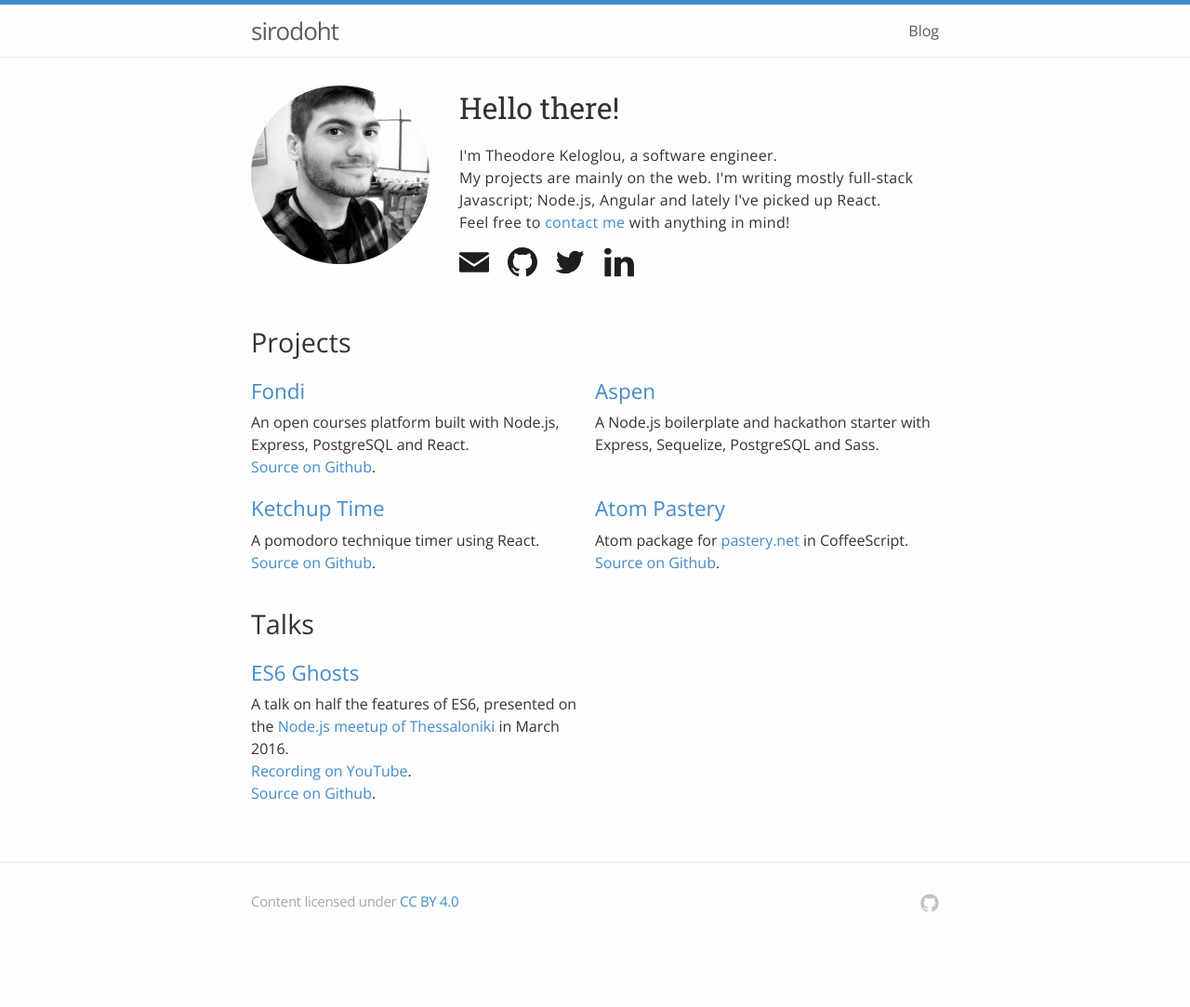
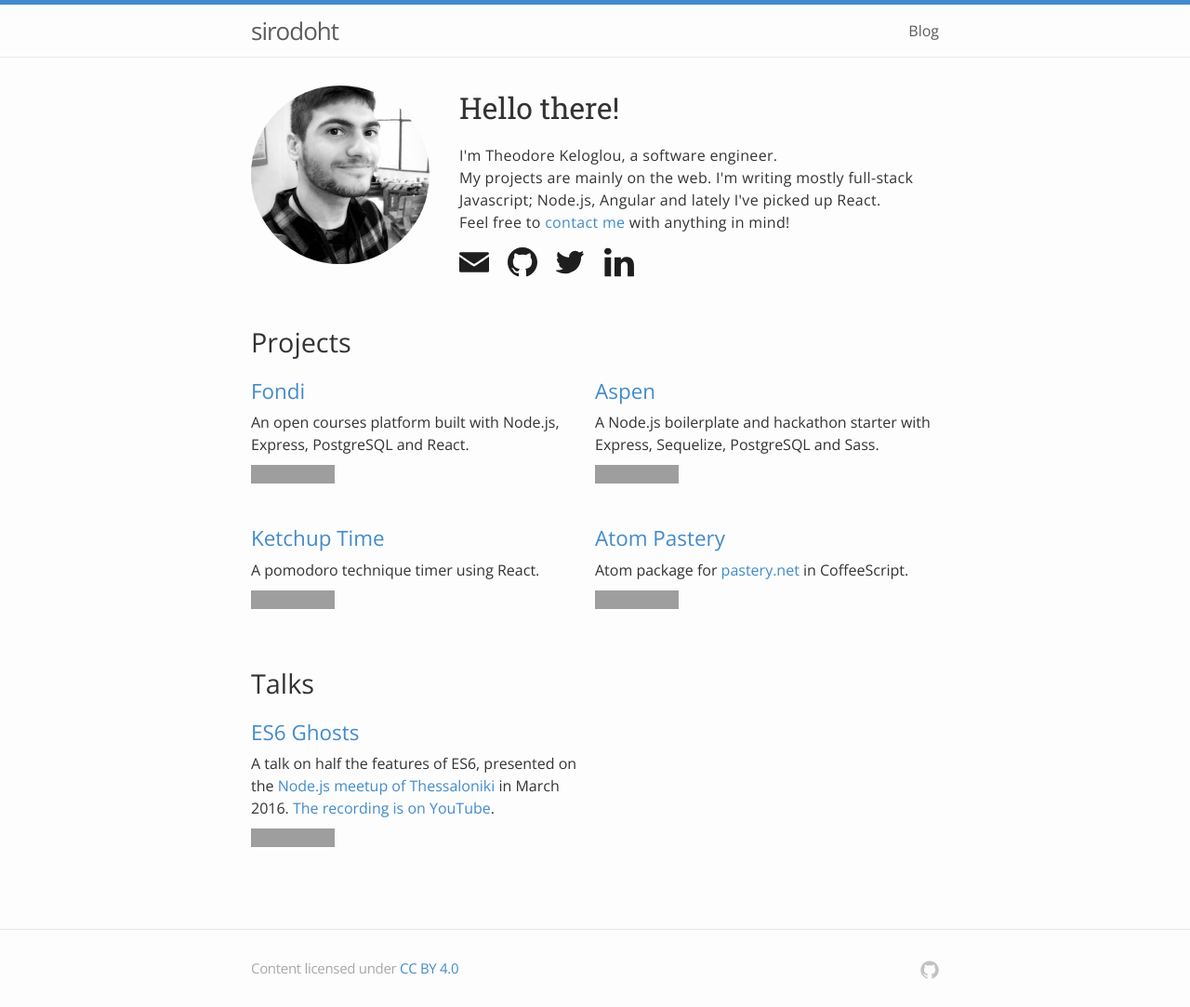
Before and after one commit to sirodoht/sirodoht.com, a Jekyll site: the page built from index.html, in a window 1280 px wide. Shown: the whole page at 93% size. Built offline with Jekyll 4.4.1, drawn with Linux system fonts in a browser that asks for light colours; before the commit the page ends 1011 px from its top, so only the background shows below that; grey boxes are pictures that could not be loaded.

Commit message:
replace github links with star buttons

```diff
--- a/index.html
+++ b/index.html
@@ -47,8 +47,7 @@
         </div>
         <div class="projects-content-item-desc">
           An open courses platform built with Node.js, Express, PostgreSQL and React.
-          <br>
-          <a href="https://github.com/sirodoht/fondi">Source on Github</a>.
+          <iframe src="https://ghbtns.com/github-btn.html?user=sirodoht&repo=fondi&type=star&count=true&size=large" frameborder="0" scrolling="0" width="140px" height="30px" style="margin: 10px 0;"></iframe>
         </div>
       </div>
       <div class="projects-content-item">
@@ -59,6 +58,7 @@
         </div>
         <div class="projects-content-item-desc">
           A Node.js boilerplate and hackathon starter with Express, Sequelize, PostgreSQL and Sass.
+          <iframe src="https://ghbtns.com/github-btn.html?user=sirodoht&repo=aspen&type=star&count=true&size=large" frameborder="0" scrolling="0" width="140px" height="30px" style="margin: 10px 0;"></iframe>
         </div>
       </div>
       <div class="projects-content-item">
@@ -69,7 +69,7 @@
         </div>
         <div class="projects-content-item-desc">
           A pomodoro technique timer using React.
-          <br><a href="https://github.com/sirodoht/ketchup">Source on Github</a>.
+          <iframe src="https://ghbtns.com/github-btn.html?user=sirodoht&repo=ketchup&type=star&count=true&size=large" frameborder="0" scrolling="0" width="140px" height="30px" style="margin: 10px 0;"></iframe>
         </div>
       </div>
       <div class="projects-content-item">
@@ -80,7 +80,7 @@
         </div>
         <div class="projects-content-item-desc">
           Atom package for <a href="https://www.pastery.net/">pastery.net</a> in CoffeeScript.
-          <br><a href="https://github.com/sirodoht/atom-pastery">Source on Github</a>.
+          <iframe src="https://ghbtns.com/github-btn.html?user=sirodoht&repo=atom-pastery&type=star&count=true&size=large" frameborder="0" scrolling="0" width="140px" height="30px" style="margin: 10px 0;"></iframe>
         </div>
       </div>
     </div>
@@ -97,9 +97,8 @@
         </div>
         <div class="projects-content-item-desc">
           A talk on half the features of ES6, presented on the <a href="https://www.meetup.com/Thessaloniki-Node-js-Meetup/events/229757448/">
-            Node.js meetup of Thessaloniki</a> in March 2016.
-          <br><a href="https://www.youtube.com/watch?v=poLIoR2i2Zo">Recording on YouTube</a>.
-          <br><a href="https://github.com/sirodoht/es6-talk">Source on Github</a>.
+            Node.js meetup of Thessaloniki</a> in March 2016. <a href="https://www.youtube.com/watch?v=poLIoR2i2Zo">The recording is on YouTube</a>.
+          <iframe src="https://ghbtns.com/github-btn.html?user=sirodoht&repo=es6-talk&type=star&count=true&size=large" frameborder="0" scrolling="0" width="140px" height="30px" style="margin: 10px 0;"></iframe>
         </div>
       </div>
     </div>
```
